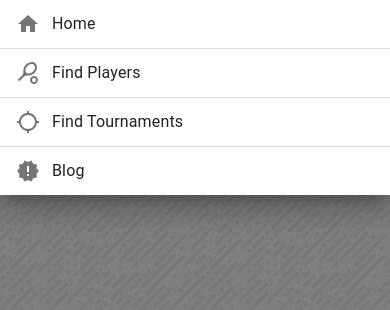
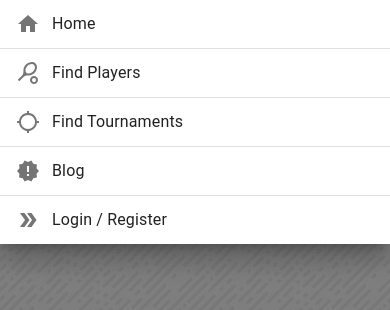
Before and after one commit to TadasSipavicius/Searching-Partner-Website, a React (Create React App) app: page / in a window 390 px wide. Both pictures are taken after a click on the button 362 px from the left and 28 px from the top of the page. Shown: the top 310 px of the page. Built offline with nearby package versions, Linux system fonts and the light colour scheme; a web font is replaced by a local one.

Commit message:
Added Login/Register button #11

```diff
--- a/src/Layout/NavigationBarMobile.tsx
+++ b/src/Layout/NavigationBarMobile.tsx
@@ -11,6 +11,7 @@ import HomeIcon from '@material-ui/icons/Home';
 import SportsTennisIcon from '@material-ui/icons/SportsTennis';
 import LocationSearchingIcon from '@material-ui/icons/LocationSearching';
 import NewReleasesIcon from '@material-ui/icons/NewReleases';
+import DoubleArrowIcon from '@material-ui/icons/DoubleArrow';
 
 const useStyles = makeStyles((theme: Theme) =>
     createStyles({
@@ -84,9 +85,19 @@ export default function NavigationBarMobile(){
                         <ListItemText primary={item.title} />
 
                 </ListItem>
-                {item.title !== "Blog" ? <Divider /> : null }
+                <Divider />
                 </>
             ))}
+            <ListItem
+                button
+                key="Login/Register"
+                >
+                    <ListItemIcon className={classes.listitemicon}>
+                        <DoubleArrowIcon />
+                    </ListItemIcon>
+                    <ListItemText primary="Login / Register"/>
+
+            </ListItem>
         </List>
     )
     return(
```
